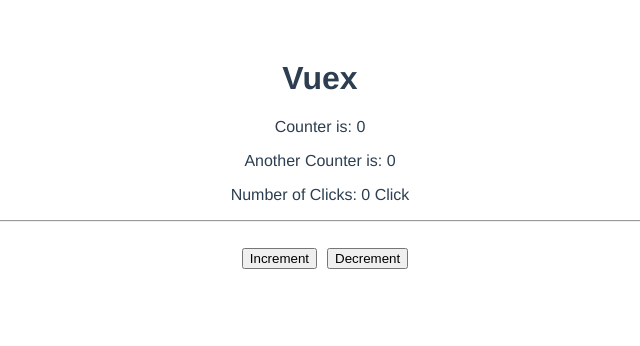
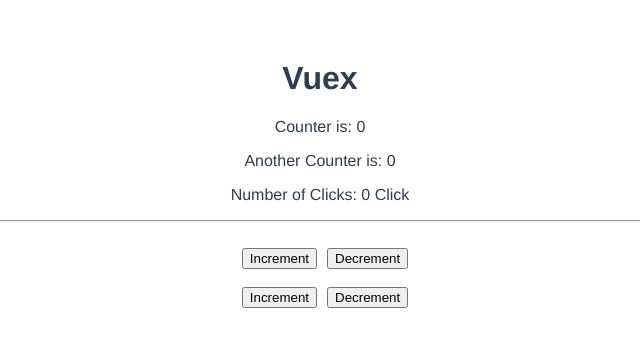
Before and after one commit to KaimNotark/vuex-lesson, a Vue app: page / in a window 1280 px wide. Shown: the top 346 px of the page, without its empty margins (320-960 px from the left). Built offline with nearby package versions, Linux system fonts and the light colour scheme.

Commit message:
add mutation

```diff
--- a/src/App.vue
+++ b/src/App.vue
@@ -6,17 +6,21 @@
     <hr>
     <br>
     <app-counter></app-counter>
+    <br>
+    <app-another-counter></app-another-counter>
   </div>
 </template>
 
 <script>
 import Counter from "./components/Counter.vue";
+import AnotherCounter from "./components/AnotherCounter.vue";
 import Result from "./components/Result.vue";
 import AnotherResult from "./components/AnotherResult.vue";
 
 export default {
   components: {
     appCounter: Counter,
+    appAnotherCounter: AnotherCounter,
     appResult: Result,
     appAnotherResult: AnotherResult
   }
--- a/src/components/AnotherCounter.vue
+++ b/src/components/AnotherCounter.vue
@@ -0,0 +1,22 @@
+<template>
+  <div>
+    <button class="btn" @click="increment">Increment</button>
+    <button class="btn" @click="decrement">Decrement</button>
+  </div>
+</template>
+
+<script>
+import { mapMutations } from "vuex";
+
+export default {
+  methods: {
+    ...mapMutations(["increment", "decrement"])
+  }
+};
+</script>
+
+<style scoped>
+.btn {
+  margin-left: 10px;
+}
+</style>
--- a/src/components/Counter.vue
+++ b/src/components/Counter.vue
@@ -6,14 +6,11 @@
 </template>
 
 <script>
+import { mapMutations } from "vuex";
+
 export default {
   methods: {
-    increment() {
-      this.$store.state.counter++;
-    },
-    decrement() {
-      this.$store.state.counter--;
-    }
+    ...mapMutations(["increment", "decrement"])
   }
 };
 </script>
--- a/src/store/store.js
+++ b/src/store/store.js
@@ -14,5 +14,13 @@ export const store = new Vuex.Store({
     stringCounter: state => {
       return state.counter + ' Click';
     }
+  },
+  mutations: {
+    increment: state => {
+      state.counter++;
+    },
+    decrement: state => {
+      state.counter--;
+    }
   }
 });
```
